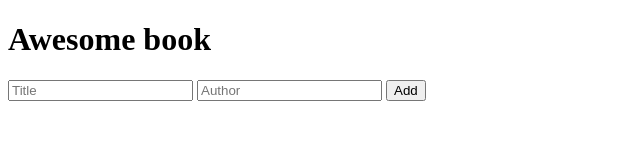
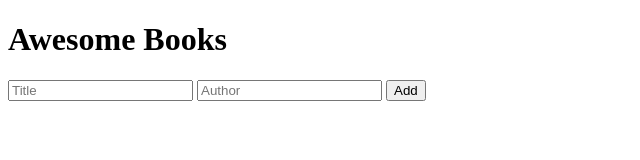
Before and after one commit to uwadonat/Awesome_Books, a plain HTML site: page index.html in a window 1280 px wide. Shown: the full height of the page, 0-640 px from the left. Drawn offline with Linux system fonts and the light colour scheme.

```diff
--- a/index.html
+++ b/index.html
@@ -7,7 +7,7 @@
     <title>Awesome Books</title>
 </head>
 <body>
-    <h1>Awesome book</h1>
+    <h1>Awesome Books</h1>
     <div id="showcase">
 
     </div>
--- a/main.js
+++ b/main.js
@@ -37,7 +37,7 @@ if (Book.length === 0) {
   myLibrary = JSON.parse(libBooks);
 }
 
-btn.addEventListener('click', () => {
+btn.addEventListener('click',() => {
   const bookObject = {
     title: title.value,
     author: author.value,
```
